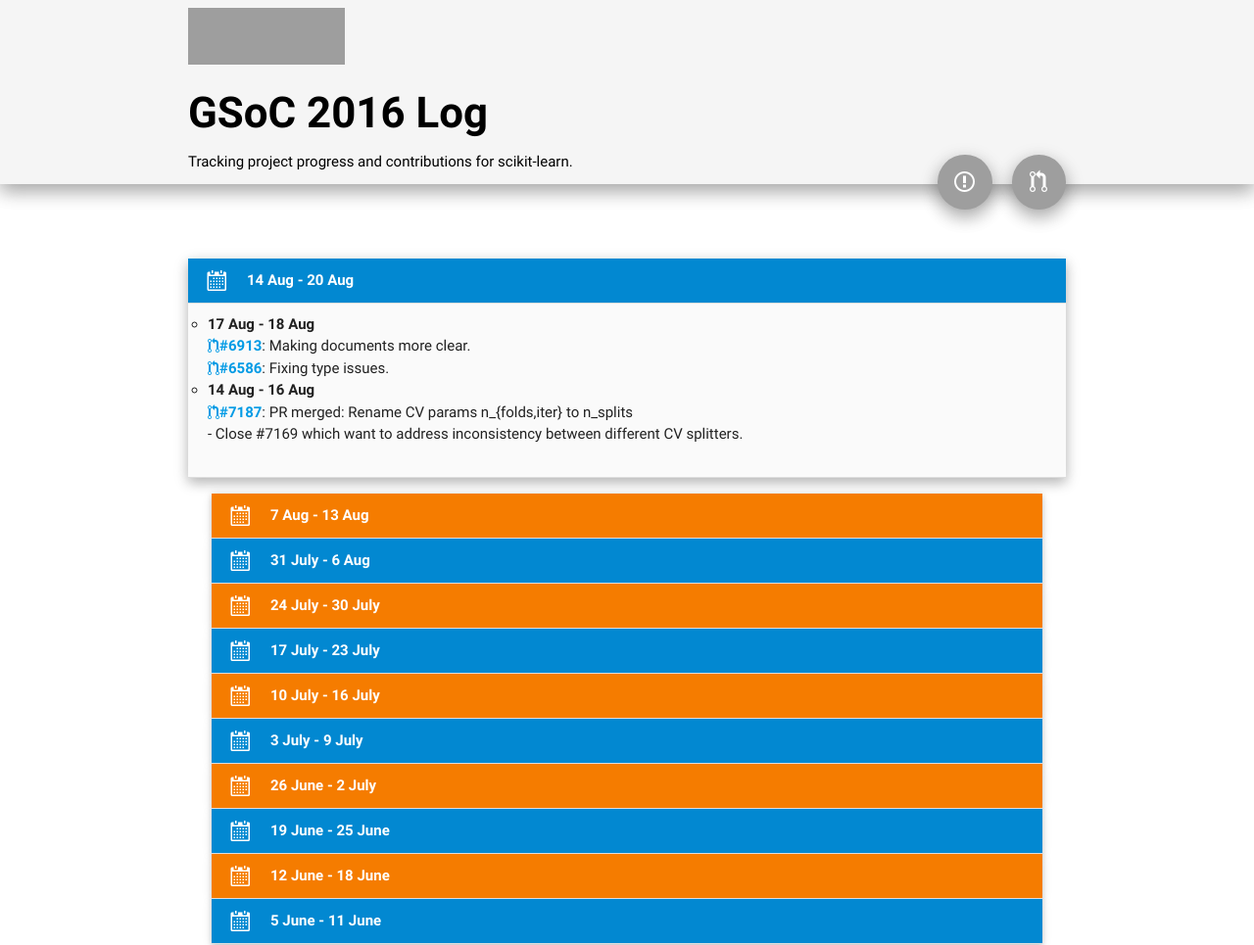
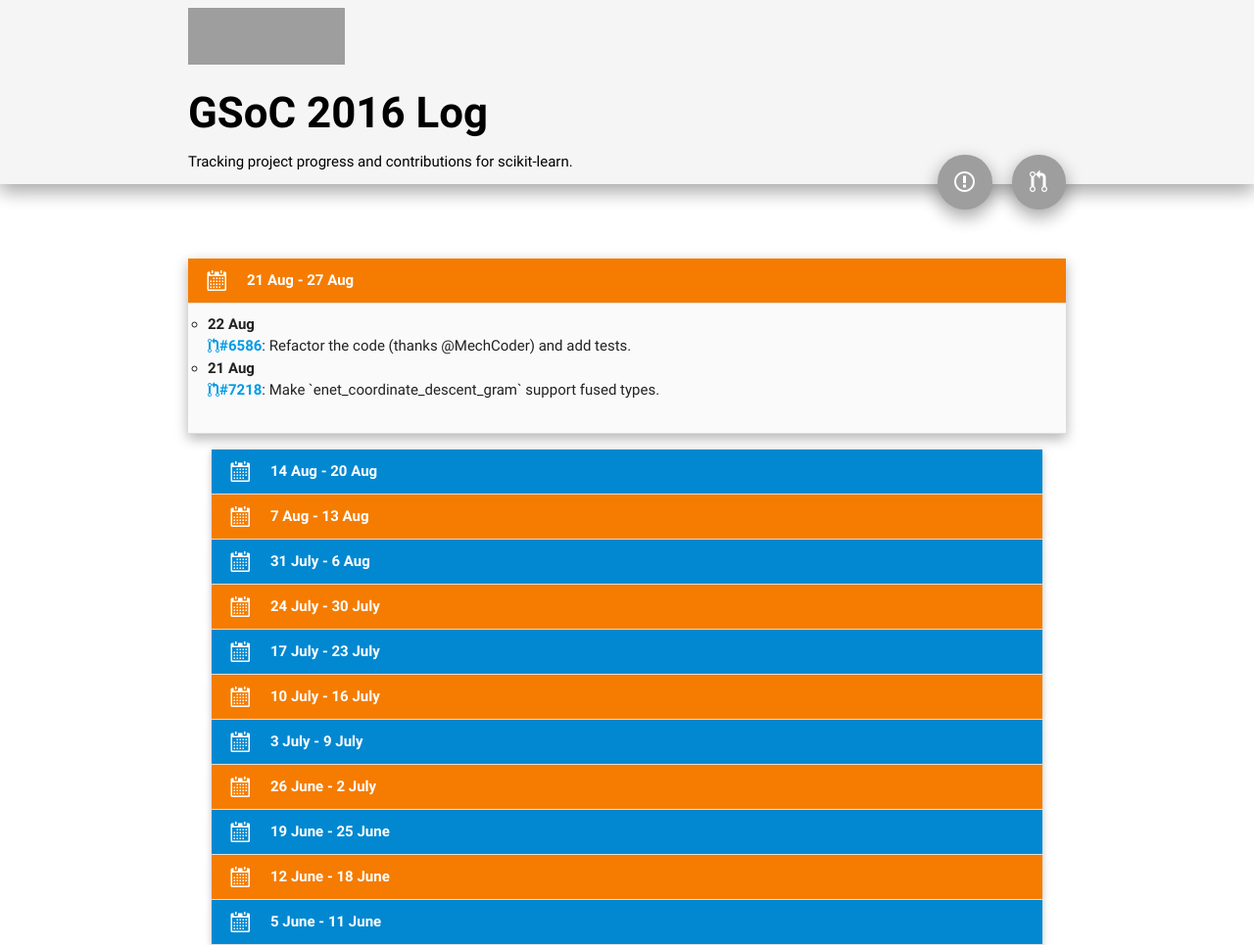
Before and after one commit to yenchenlin/yenchenlin.github.io, a Jekyll site: the page built from _pages/gsoc.html, in a window 1280 px wide. Shown: the whole page at 98% size. Built offline with Jekyll 4.4.1, drawn with Linux system fonts in a browser that asks for light colours; nearby versions of some CDN libraries; grey boxes are pictures that could not be loaded.

Commit message:
Update devlog

```diff
--- a/_pages/gsoc.html
+++ b/_pages/gsoc.html
@@ -82,12 +82,56 @@
             <ul class="collapsible popout" data-collapsible="expandable">
 
             <li>
-              <div class="collapsible-header active waves-effect waves-light light-blue darken-2 white-text">
+              <div class="collapsible-header waves-effect active waves-light orange darken-2 white-text">
+                <i class="mega-octicon octicon-calendar"></i>
+                <b> 21 Aug - 27 Aug</b>
+              </div>
+              <div class="collapsible-body grey lighten-5">
+                <ul class="details">
+
+                  <li><b>22 Aug </b><br/>
+
+                    <a href="https://github.com/scikit-learn/scikit-learn/pull/6586">
+                    <i class="octicon octicon-git-pull-request"></i><b>#6586</b></a>:
+                        Refactor the code (thanks @MechCoder) and add tests.
+                    <br>
+
+                  </li>
+
+
+                  <li><b>21 Aug </b><br/>
+
+                    <a href="https://github.com/scikit-learn/scikit-learn/pull/7218">
+                    <i class="octicon octicon-git-pull-request"></i><b>#7218</b></a>:
+                        Make `enet_coordinate_descent_gram` support fused types.
+                    <br>
+
+                  </li>
+
+
+                  <br/>
+                </ul>
+              </div>
+            </li>
+
+
+            <li>
+              <div class="collapsible-header waves-effect waves-light light-blue darken-2 white-text">
                 <i class="mega-octicon octicon-calendar"></i>
                 <b> 14 Aug - 20 Aug</b>
               </div>
               <div class="collapsible-body grey lighten-5">
                 <ul class="details">
+
+                  <li><b>19 Aug </b><br/>
+
+                    <a href="https://github.com/scikit-learn/scikit-learn/pull/6586">
+                    <i class="octicon octicon-git-pull-request"></i><b>#6586</b></a>:
+                        Refactor the code.
+                    <br>
+
+                  </li>
+
 
                   <li><b>17 Aug - 18 Aug </b><br/>
 
```
